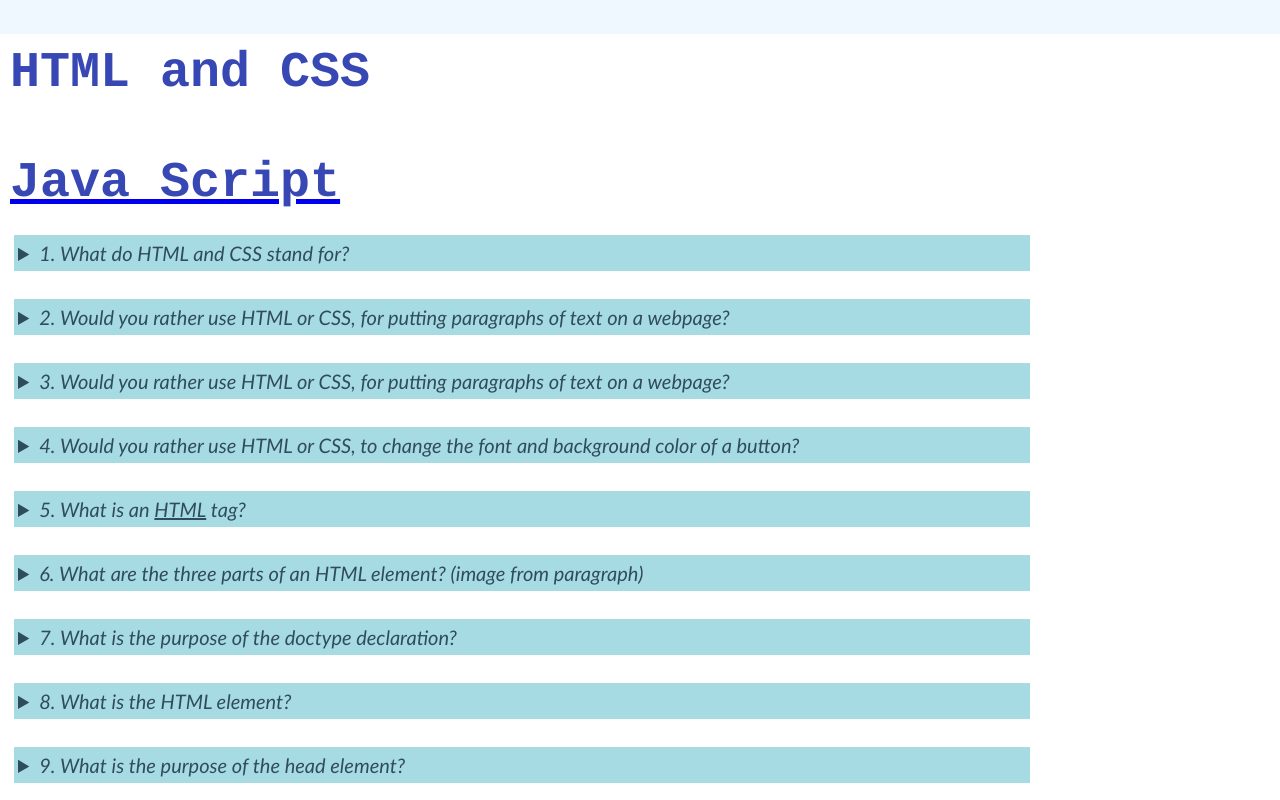
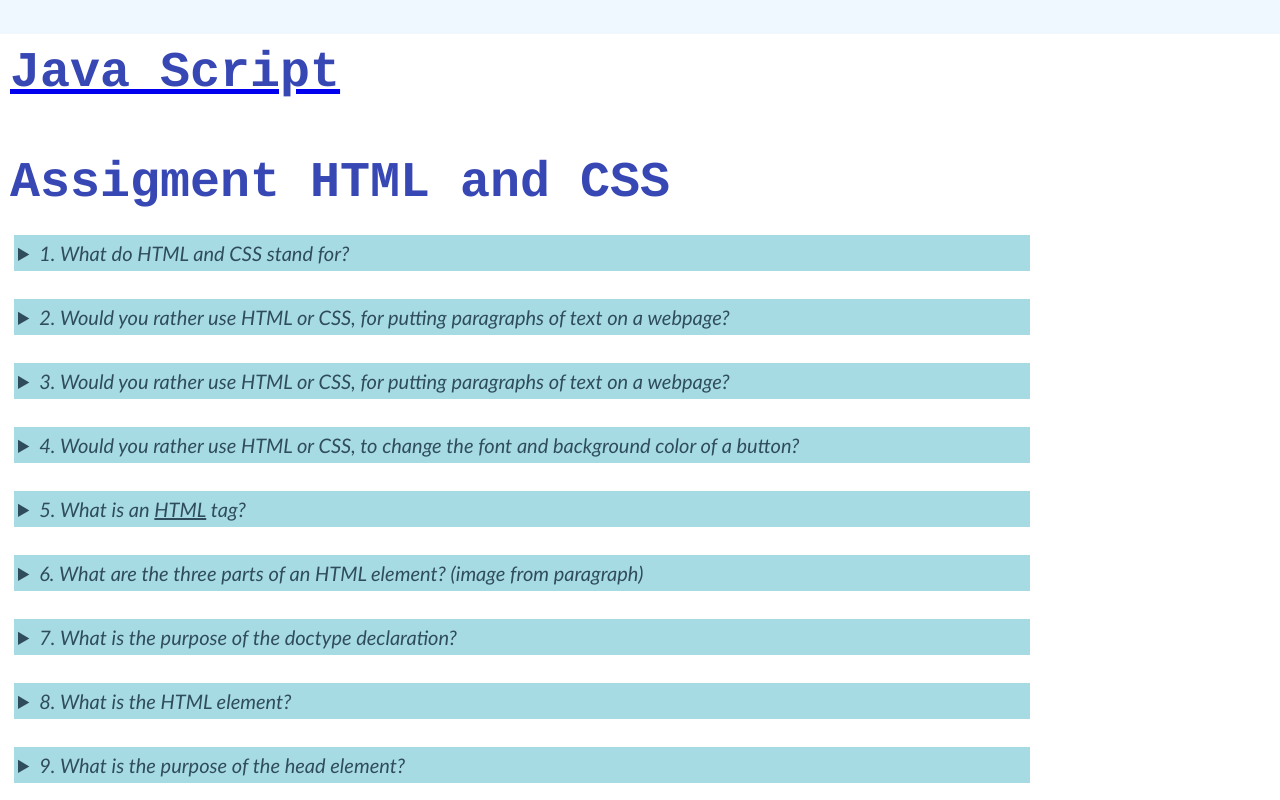
Before and after one commit to okara4inceva/Assignments, a plain HTML site: page index.html in a window 1280 px wide. Shown: the top 800 px of the page. Drawn offline with Linux system fonts and the light colour scheme.

Commit message:
Update index.html

```diff
--- a/index.html
+++ b/index.html
@@ -9,9 +9,8 @@
 
 </head>
 <body>
-<h1>HTML and CSS</h1>
 <a href="./js-questions-replies.html"><h1>Java Script</h1></a>
-
+<h1>Assigment HTML and CSS</h1>
 <div>
 	<details>
 		<summary>1. What do HTML and CSS stand for?</summary>
```
